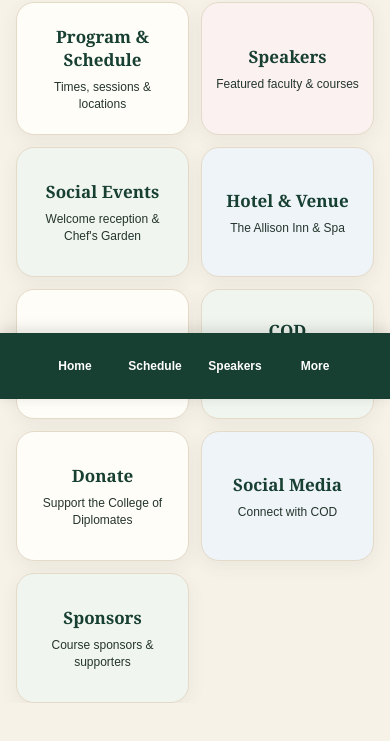
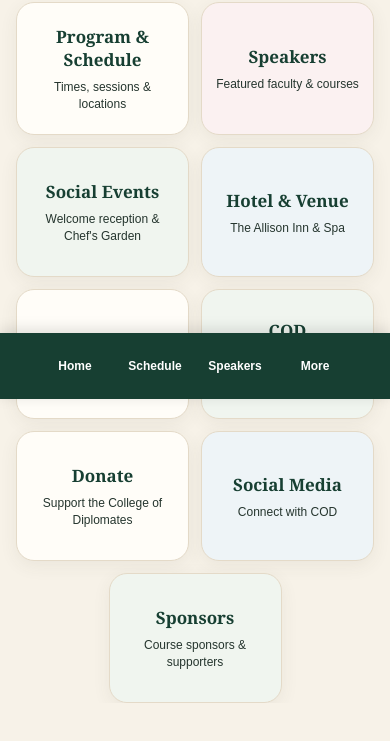
Before and after one commit to Myapp0523/cod-fall-study-club-2026, a plain HTML site: page index.html in a window 390 px wide. Shown: the part 445-1186 px from the top of the page. Drawn offline with Linux system fonts and the light colour scheme.

Commit message:
Center bottom Sponsors tile responsively

```diff
--- a/styles.css
+++ b/styles.css
@@ -24,3 +24,7 @@
 .sponsor-grid .sponsor-card{min-height:125px;padding:16px}
 .sponsor-grid .sponsor-card img{max-height:80px}
 @media(max-width:480px){.sponsor-grid{grid-template-columns:1fr 1fr;gap:10px}.sponsor-grid .sponsor-card{min-height:110px;padding:10px}.sponsor-grid .sponsor-card img{max-height:68px}}
+
+/* Center the final Sponsors card on the Home grid */
+.grid .sponsor-home-card{grid-column:1 / -1;justify-self:center;width:calc((100% - 12px)/2);max-width:220px}
+@media(min-width:700px){.grid .sponsor-home-card{width:calc((100% - 28px)/3)}}
```
